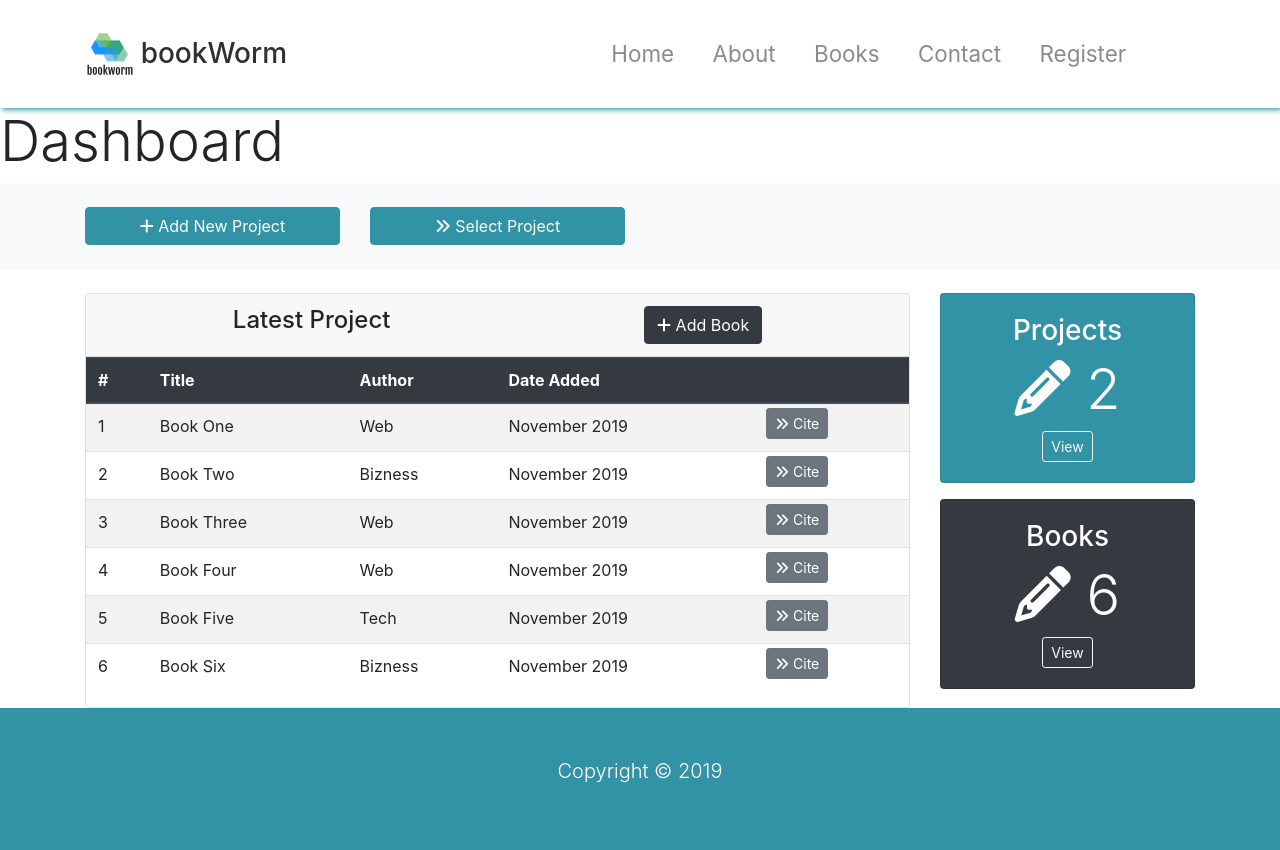
After one commit to Zidane33/BookWorm-backend, a Flask app: page /dashboard in a window 1280 px wide. The commit adds this page. Run offline with Flask 2, Linux system fonts and the light colour scheme; some libraries are stand-ins or nearby versions.

Commit message:
created dasboard view

```diff
--- a/app/routes.py
+++ b/app/routes.py
@@ -16,10 +16,8 @@ Session(app)
 
 @app.route("/")
 def index():
-    if not session.get('logged_in'):
-        return render_template('home.html')
-    else:
-        return render_template('logged.html')
+    return render_template('home.html')
+
 
 
 @app.route('/login', methods=['POST', 'GET'])
@@ -33,7 +31,7 @@ def login():
             flash('Invalid Username or Password')
             return redirect(url_for('login'))
         login_user(user, remember=form.remember_me.data)
-        return render_template('logged.html')
+        return render_template('dashboard.html')
     return render_template('login.html', form=form)
 
 
@@ -74,4 +72,8 @@ def api_route():
                            image=image,
                            isbn=isbn,
                            publishDate=publishDate)
-    # return data
+
+
+@app.route('/dashboard', methods=["GET"])
+def dashboard():
+    return render_template('dashboard.html')
--- a/app/templates/book.html
+++ b/app/templates/book.html
@@ -3,8 +3,8 @@
 {% block content %}
 <div class="container py-5">
     <div class="row">
-        <div class="col-lg-4">
-            <img src="{{ image }}" alt="" width="250" height="400">
+        <div class="col-lg-4 d-flex justify-content-center py-3">
+            <img class="" src="{{ image }}" alt="" width="250" height="400">
         </div>
         <div class="col-lg-8">
             <h5 class="display-5">
--- /dev/null
+++ b/app/templates/dashboard.html
@@ -0,0 +1,152 @@
+{% extends 'layout.html' %}
+
+{% block content %}
+<h4 class="display-4">Dashboard</h4>
+
+<section class="py-4 mb-4 bg-light">
+    <div class="container">
+        <div class="row">
+            <div class="col-md-3">
+                <a href="#" data-toggle="modal" data-target="#addProjectModal" class="btn btn-primary btn-block">
+                    <i class="fas fa-plus"></i>
+                    Add New Project
+                </a>
+            </div>
+            <div class="col-md-3">
+                <a href="#" data-toggle="modal" data-target="#SelectModal" class="btn btn-primary btn-block">
+                    <i class="fas fa-angle-double-right"></i>
+                    Select Project
+                </a>
+            </div>
+        </div>
+    </div>
+</section>
+
+<section id="project">
+    <div class="container">
+        <div class="row">
+            <div class="col-lg-9">
+                <div class="card">
+                    <div class="card-header d-flex justify-content-around">
+                        <h4 class="d-inline">Latest Project</h4>
+                        <button class="btn btn-dark">
+                            <i class="fas fa-plus"></i> Add Book</button>
+                    </div>
+                    <table class="table table-striped">
+                        <thead class="thead-dark">
+                            <tr>
+                                <th>#</th>
+                                <th>Title</th>
+                                <th>Author</th>
+                                <th>Date Added</th>
+                                <th></th>
+                            </tr>
+                        </thead>
+                        <tbody>
+                            <tr>
+                                <td>1</td>
+                                <td>Book One</td>
+                                <td>Web</td>
+                                <td>November 2019</td>
+                                <td class="pt-1">
+                                    <a href="details.html" class="btn btn-secondary btn-sm">
+                                        <i class="fas fa-angle-double-right"></i>
+                                        Cite
+                                    </a>
+                                </td>
+                            </tr>
+                            <tr>
+                                <td>2</td>
+                                <td>Book Two</td>
+                                <td>Bizness</td>
+                                <td>November 2019</td>
+                                <td class="pt-1">
+                                    <a href="details.html" class="btn btn-secondary btn-sm">
+                                        <i class="fas fa-angle-double-right"></i>
+                                        Cite
+                                    </a>
+                                </td>
+                            </tr>
+                            <tr>
+                                <td>3</td>
+                                <td>Book Three</td>
+                                <td>Web</td>
+                                <td>November 2019</td>
+                                <td class="pt-1">
+                                    <a href="details.html" class="btn btn-secondary btn-sm">
+                                        <i class="fas fa-angle-double-right"></i>
+                                        Cite
+                                    </a>
+                                </td>
+                            </tr>
+                            <tr>
+                                <td>4</td>
+                                <td>Book Four</td>
+                                <td>Web</td>
+                                <td>November 2019</td>
+                                <td class="pt-1">
+                                    <a href="details.html" class="btn btn-secondary btn-sm">
+                                        <i class="fas fa-angle-double-right"></i>
+                                        Cite
+                                    </a>
+                                </td>
+                            </tr>
+                            <tr>
+                                <td>5</td>
+                                <td>Book Five</td>
+                                <td>Tech</td>
+                                <td>November 2019</td>
+                                <td class="pt-1">
+                                    <a href="details.html" class="btn btn-secondary btn-sm">
+                                        <i class="fas fa-angle-double-right"></i>
+                                        Cite
+                                    </a>
+                                </td>
+                            </tr>
+                            <tr>
+                                <td>6</td>
+                                <td>Book Six</td>
+                                <td>Bizness</td>
+                                <td>November 2019</td>
+                                <td class="pt-1">
+                                    <a href="details.html" class="btn btn-secondary btn-sm">
+                                        <i class="fas fa-angle-double-right"></i>
+                                        Cite
+                                    </a>
+                                </td>
+                            </tr>
+                        </tbody>
+                    </table>
+                </div>
+            </div>
+            <div class="col-lg-3">
+                <div class="card text-center bg-primary text-white mb-3">
+                    <div class="card-body">
+                        <h3>Projects</h3>
+                        <h4 class="display-4">
+                            <i class="fas fa-pencil-alt"></i>
+                            2
+                        </h4>
+                        <a href="#" class="btn btn-outline-light btn-sm">
+                            View
+                        </a>
+                    </div>
+                </div>
+                <div class="card text-center bg-dark text-white mb-3">
+                    <div class="card-body">
+                        <h3>Books</h3>
+                        <h4 class="display-4">
+                            <i class="fas fa-pencil-alt"></i>
+                            6
+                        </h4>
+                        <a href="categories.html" class="btn btn-outline-light btn-sm">
+                            View
+                        </a>
+                    </div>
+                </div>
+            </div>
+        </div>
+    </div>
+</section>
+
+{% endblock %}
--- a/app/templates/layout.html
+++ b/app/templates/layout.html
@@ -4,6 +4,7 @@
     <meta name="viewport" content="width=device-width, initial-scale=1.0" />
     <meta http-equiv="X-UA-Compatible" content="ie=edge" />
     <title>BookWorm</title>
+    <script src="https://kit.fontawesome.com/8e011ff418.js" crossorigin="anonymous"></script>
     <link rel="stylesheet" href="../static/css/bootstrap.css" />
   </head>
   <body>
```
Also changed, not shown: app/templates/logged.html (deleted, +0 -9 lines).
